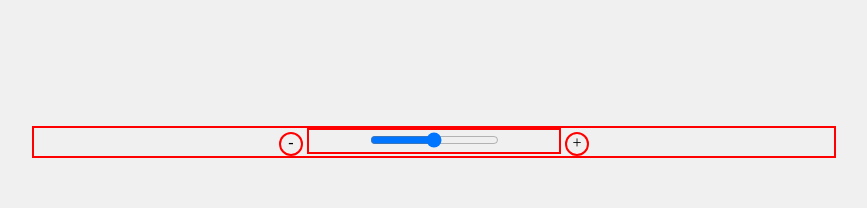
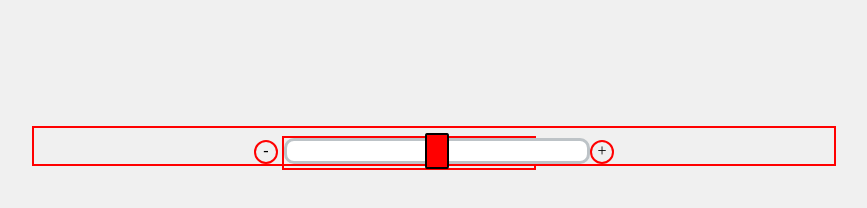
Before and after one commit to grantmw/slider, a plain HTML site: page index.html in a window 1280 px wide. Shown: the whole page, without its empty margins (206-1073 px from the left). Drawn offline with nearby package versions, Linux system fonts and the light colour scheme.

Commit message:
css - positioned input, button, styled input

```diff
--- a/CSS/main_style.css
+++ b/CSS/main_style.css
@@ -18,6 +18,7 @@ html {
 	position: relative;
 	border: 2px solid red;
 	display: inline-block;
+	top: 8px;
 }
 
 
@@ -29,3 +30,36 @@ html {
 	border-radius: 50%;
 	padding: 0px
 }
+
+.add {
+	margin-left: 50px;
+	margin-top: -4px;
+}
+
+/* styling range input */
+
+
+input[type=range] {
+    -webkit-appearance: none;
+    width: 300px;
+    margin: 0px;
+    border-radius: 10px;
+    height: 20px;
+    border: 3px solid #bdc3c7;
+    background-color: #fff;
+}
+
+
+input[type='range']::-webkit-slider-thumb {
+	-webkit-appearance: none;
+	background-color: red;
+	border: 2px solid black;
+	width: 24px;
+	height: 36px;
+	border-radius: 8%;
+	cursor: pointer;
+}
+
+input:focus {
+	outline: none;
+}
```
